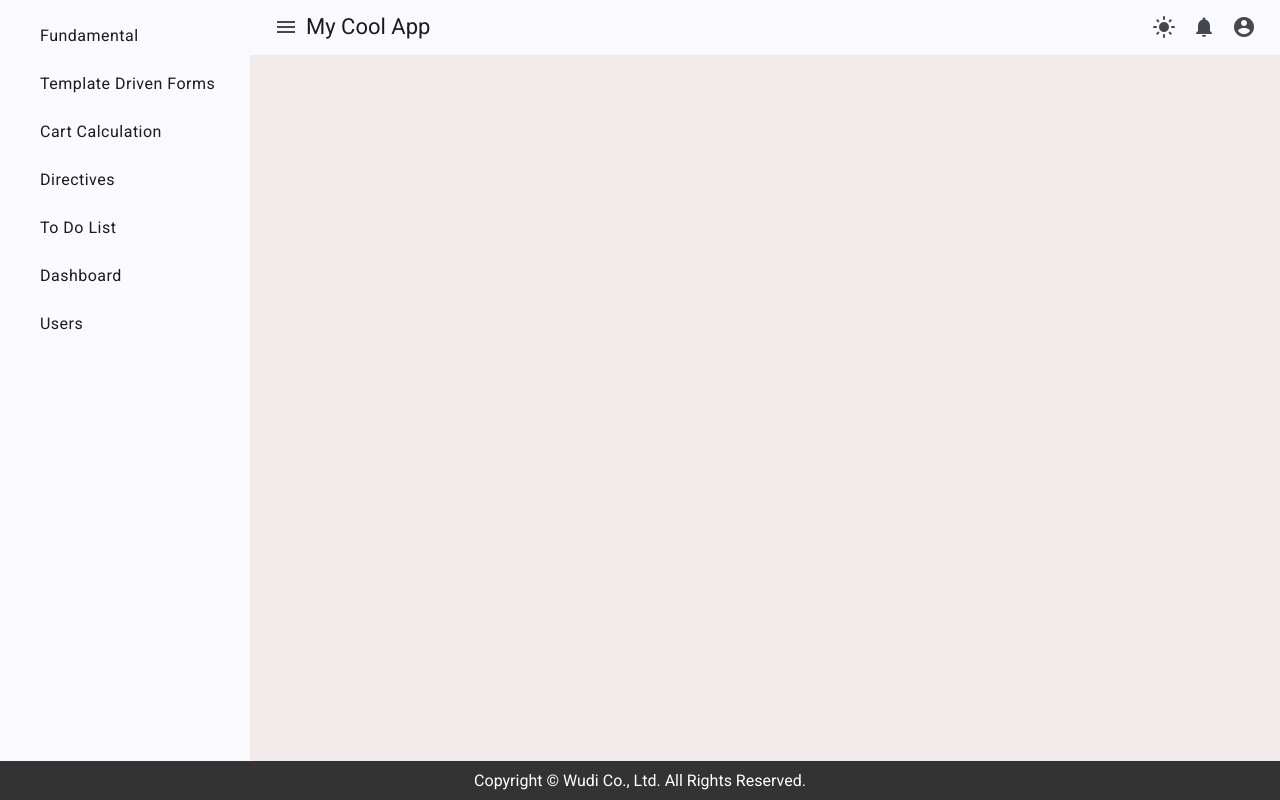
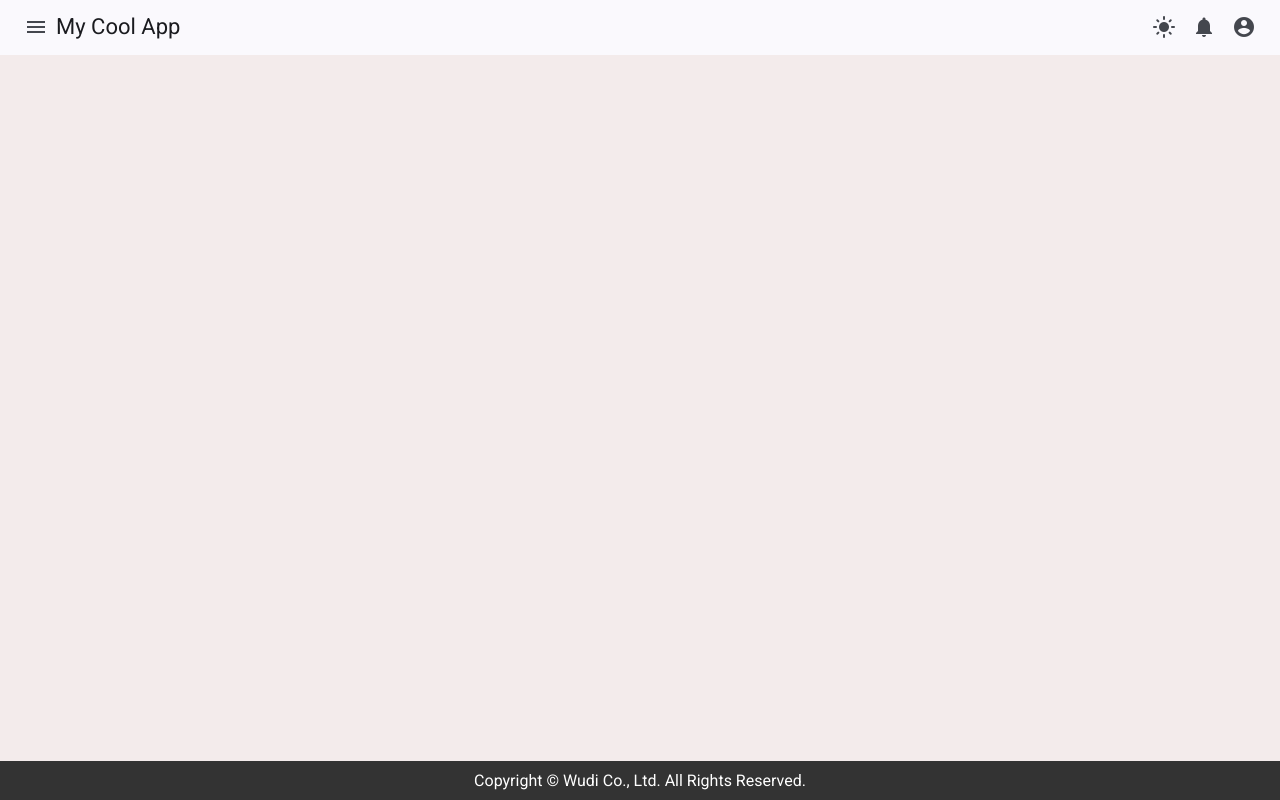
Before and after one commit to alisonwu6/my-angular-typescript-lab, an Angular app: page / in a window 1280 px wide. Built offline with nearby package versions, Linux system fonts and the light colour scheme.

Commit message:
chore: closed sidenav

```diff
--- a/src/app/layout/layout.component.html
+++ b/src/app/layout/layout.component.html
@@ -1,5 +1,5 @@
 <mat-sidenav-container>
-  <mat-sidenav #sidenav mode="side" opened>
+  <mat-sidenav #sidenav mode="side" closed>
     <mat-nav-list>
       <a *ngFor="let item of menuItems" mat-list-item [routerLink]="item.route">
         <mat-icon>{{ item.icon }}</mat-icon>
@@ -26,7 +26,7 @@
           <mat-icon>notifications</mat-icon>
         </button>
 
-        <button mat-icon-button>
+        <button mat-icon-button routerLink="/login">
           <mat-icon>account_circle</mat-icon>
         </button>
       </div>
```
